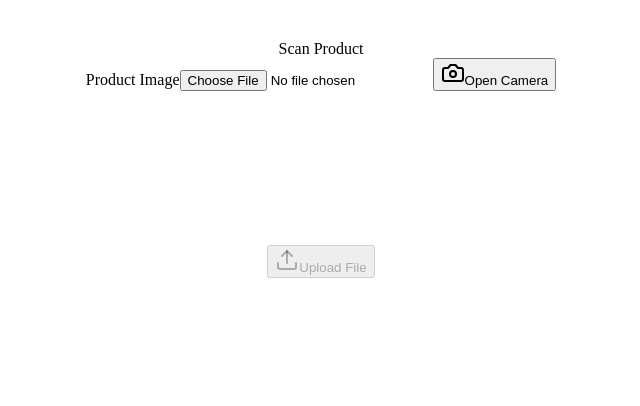
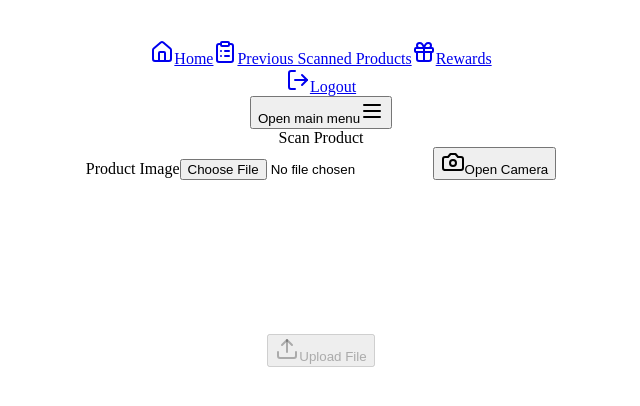
Before and after one commit to pratyushk512/eco-lens, a React (Vite) app in the folder frontend/: page /scanProduct in a window 1280 px wide. Shown: the top 406 px of the page, without its empty margins (319-959 px from the left). Built offline with nearby package versions, Linux system fonts and the light colour scheme; the HTML template or start-up script is replaced by a standard one.

Commit message:
Added Navbar to the scanned page and previous scans page

```diff
--- /dev/null
+++ b/frontend/src/components/Navbar.jsx
@@ -0,0 +1,85 @@
+import React, { useState } from 'react'
+import { Link, useLocation } from 'react-router-dom'
+import { Home, ClipboardList, Gift, LogOut, Menu, X } from 'lucide-react'
+
+const NavItem = ({ to, icon: Icon, label, isActive }) => (
+  <Link
+    to={to}
+    className={`flex items-center px-4 py-2 text-sm font-medium rounded-md transition-colors ${
+      isActive
+        ? 'bg-primary text-primary-foreground'
+        : 'text-muted-foreground hover:bg-accent hover:text-accent-foreground'
+    }`}
+  >
+    <Icon className="w-5 h-5 mr-3" />
+    {label}
+  </Link>
+)
+
+export default function Navbar() {
+  const [isOpen, setIsOpen] = useState(false)
+  const location = useLocation()
+
+  const navItems = [
+    { to: '/', label: 'Home', icon: Home },
+    { to: '/scanProduct', label: 'Scan Products', icon: ClipboardList },
+    { to: '/rewards', label: 'Rewards', icon: Gift },
+  ]
+
+  return (
+    <nav className="bg-background shadow-md">
+      <div className="max-w-7xl mx-auto px-4 sm:px-6 lg:px-8">
+        <div className="flex items-center justify-between h-16">
+          <div className="flex items-center">
+            <div className="hidden md:flex ml-10 space-x-4">
+              {navItems.map((item) => (
+                <NavItem
+                  key={item.to}
+                  {...item}
+                  isActive={location.pathname === item.to}
+                />
+              ))}
+            </div>
+          </div>
+          <div className="hidden md:block">
+            <NavItem
+              to="/logout"
+              label="Logout"
+              icon={LogOut}
+              isActive={false}
+            />
+          </div>
+          <div className="md:hidden flex items-center">
+            <button
+              onClick={() => setIsOpen(!isOpen)}
+              className="inline-flex items-center justify-center p-2 rounded-md text-muted-foreground hover:text-foreground hover:bg-accent focus:outline-none focus:ring-2 focus:ring-inset focus:ring-white"
+            >
+              <span className="sr-only">Open main menu</span>
+              {isOpen ? (
+                <X className="block h-6 w-6" aria-hidden="true" />
+              ) : (
+                <Menu className="block h-6 w-6" aria-hidden="true" />
+              )}
+            </button>
+          </div>
+        </div>
+      </div>
+
+      {/* Mobile Menu */}
+      {isOpen && (
+        <div className="md:hidden">
+          <div className="px-2 pt-2 pb-3 space-y-1 sm:px-3">
+            {navItems.map((item) => (
+              <NavItem
+                key={item.to}
+                {...item}
+                isActive={location.pathname === item.to}
+              />
+            ))}
+            <NavItem to="/logout" label="Logout" icon={LogOut} isActive={false} />
+          </div>
+        </div>
+      )}
+    </nav>
+  )
+}
--- /dev/null
+++ b/frontend/src/components/Navbar2.jsx
@@ -0,0 +1,85 @@
+import React, { useState } from 'react'
+import { Link, useLocation } from 'react-router-dom'
+import { Home, ClipboardList, Gift, LogOut, Menu, X } from 'lucide-react'
+
+const NavItem = ({ to, icon: Icon, label, isActive }) => (
+  <Link
+    to={to}
+    className={`flex items-center px-4 py-2 text-sm font-medium rounded-md transition-colors ${
+      isActive
+        ? 'bg-primary text-primary-foreground'
+        : 'text-muted-foreground hover:bg-accent hover:text-accent-foreground'
+    }`}
+  >
+    <Icon className="w-5 h-5 mr-3" />
+    {label}
+  </Link>
+)
+
+export default function Navbar2() {
+  const [isOpen, setIsOpen] = useState(false)
+  const location = useLocation()
+
+  const navItems = [
+    { to: '/', label: 'Home', icon: Home },
+    { to: '/pastScans', label: 'Previous Scanned Products', icon: ClipboardList },
+    { to: '/rewards', label: 'Rewards', icon: Gift },
+  ]
+
+  return (
+    <nav className="bg-background shadow-md">
+      <div className="max-w-7xl mx-auto px-4 sm:px-6 lg:px-8">
+        <div className="flex items-center justify-between h-16">
+          <div className="flex items-center">
+            <div className="hidden md:flex ml-10 space-x-4">
+              {navItems.map((item) => (
+                <NavItem
+                  key={item.to}
+                  {...item}
+                  isActive={location.pathname === item.to}
+                />
+              ))}
+            </div>
+          </div>
+          <div className="hidden md:block">
+            <NavItem
+              to="/logout"
+              label="Logout"
+              icon={LogOut}
+              isActive={false}
+            />
+          </div>
+          <div className="md:hidden flex items-center">
+            <button
+              onClick={() => setIsOpen(!isOpen)}
+              className="inline-flex items-center justify-center p-2 rounded-md text-muted-foreground hover:text-foreground hover:bg-accent focus:outline-none focus:ring-2 focus:ring-inset focus:ring-white"
+            >
+              <span className="sr-only">Open main menu</span>
+              {isOpen ? (
+                <X className="block h-6 w-6" aria-hidden="true" />
+              ) : (
+                <Menu className="block h-6 w-6" aria-hidden="true" />
+              )}
+            </button>
+          </div>
+        </div>
+      </div>
+
+      {/* Mobile Menu */}
+      {isOpen && (
+        <div className="md:hidden">
+          <div className="px-2 pt-2 pb-3 space-y-1 sm:px-3">
+            {navItems.map((item) => (
+              <NavItem
+                key={item.to}
+                {...item}
+                isActive={location.pathname === item.to}
+              />
+            ))}
+            <NavItem to="/logout" label="Logout" icon={LogOut} isActive={false} />
+          </div>
+        </div>
+      )}
+    </nav>
+  )
+}
--- a/frontend/src/pages/Previousreports.jsx
+++ b/frontend/src/pages/Previousreports.jsx
@@ -1,6 +1,7 @@
 import React, { useEffect, useState } from 'react';
 import { Card, CardContent, CardHeader, CardTitle, CardFooter } from "../components/ui/card";
 import { Button } from "../components/ui/button";
+import Navbar from '@/components/Navbar';
 import {
   Dialog,
   DialogContent,
@@ -28,8 +29,8 @@ const PreviousScansPage = () => {
     fetchScans();
   }, []);
 
-  return (
-    <div className="space-y-6">
+  return (<><Navbar/>
+    <div className="mt-9 space-y-6">
       <h1 className="text-3xl font-bold">Previous Scanned Products</h1>
       <div className="grid gap-4 md:grid-cols-2 lg:grid-cols-3">
         {previousScans.map((scan) => (
@@ -70,6 +71,7 @@ const PreviousScansPage = () => {
         ))}
       </div>
     </div>
+    </>
   );
 };
 
--- a/frontend/src/pages/scan-products.jsx
+++ b/frontend/src/pages/scan-products.jsx
@@ -5,6 +5,7 @@ import { Input } from "@/components/ui/input";
 import { Label } from "@/components/ui/label";
 import { useToast } from "@/hooks/use-toast";
 import { Loader2, Camera, Upload } from 'lucide-react';
+import Navbar2 from '@/components/Navbar2';
 
 export default function ScanProduct() {
   const [file, setFile] = useState(null);
@@ -117,8 +118,9 @@ export default function ScanProduct() {
     }
   }, [cameraReady]);
 
-  return (
-    <Card className="w-full max-w-md mx-auto">
+  return (<>
+  <Navbar2/>
+    <Card className="w-full max-w-md mx-auto mt-9">
       <CardHeader>
         <CardTitle>Scan Product</CardTitle>
       </CardHeader>
@@ -170,5 +172,6 @@ export default function ScanProduct() {
         </Button>
       </CardFooter>
     </Card>
+    </>
   );
 }
```
Also changed, not shown: 1 other file (tests, documents, lock files or other folders).
